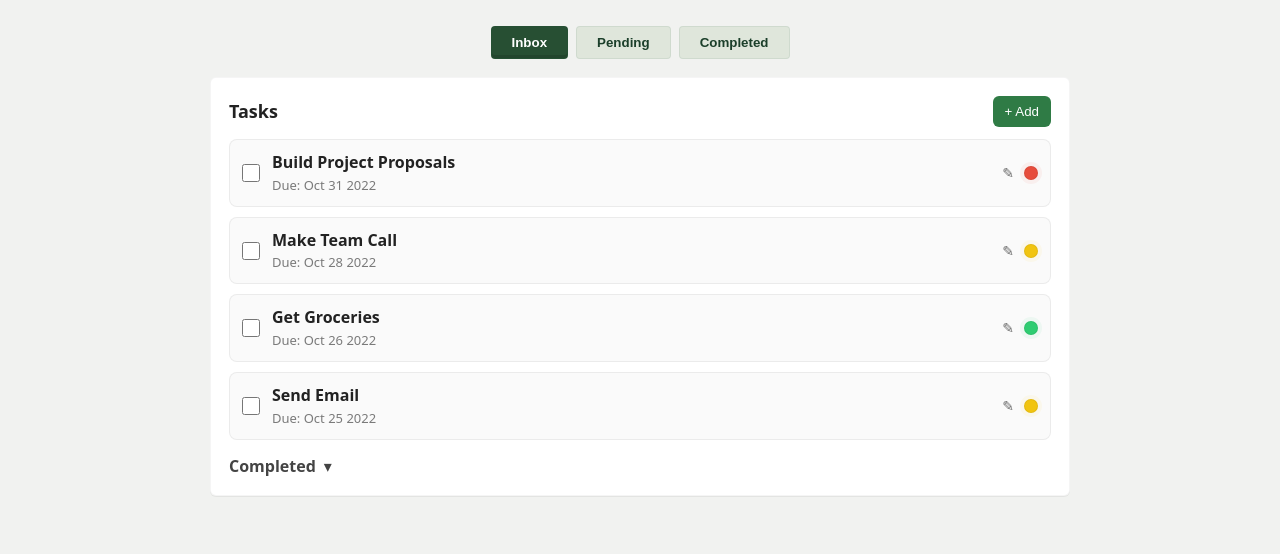
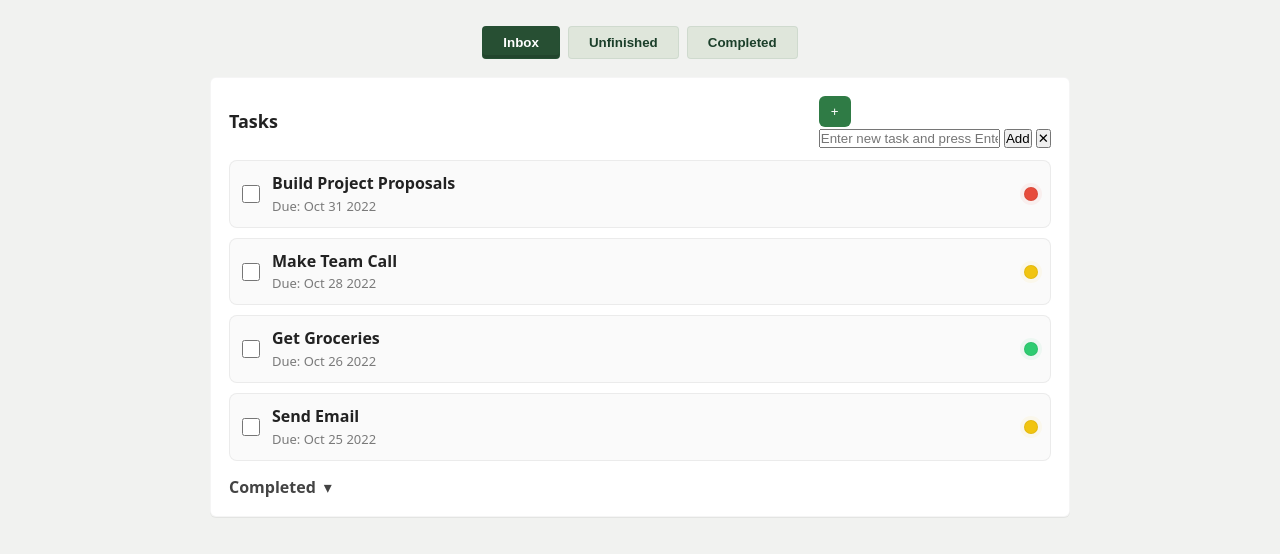
Before and after one commit to HackYourFutureProjects/c55-core-project-group-2, a website: page src/index.html in a window 1280 px wide. Shown: the part 122-676 px from the top of the page. Drawn offline with Linux system fonts and the light colour scheme.

Commit message:
Created task entry bar prompt

```diff
--- a/src/index.html
+++ b/src/index.html
@@ -16,14 +16,40 @@
     <main class="container">
       <nav class="filters" aria-label="task filters">
         <button class="filter active">Inbox</button>
-        <button class="filter">Pending</button>
+        <button class="filter">Unfinished</button>
         <button class="filter">Completed</button>
       </nav>
 
       <section class="tasks-area">
         <div class="tasks-header">
           <h2>Tasks</h2>
-          <button class="add-btn">+ Add</button>
+
+          <!-- add area: button and hidden input form -->
+          <div class="add-area">
+            <button id="add-toggle" class="add-btn" aria-expanded="false">
+              +
+            </button>
+
+            <form id="add-form" class="add-form" aria-hidden="true">
+              <input
+                id="new-task-input"
+                class="new-task"
+                type="text"
+                placeholder="Enter new task and press Enter"
+                autocomplete="off"
+                required
+              />
+              <button type="submit" class="add-submit">Add</button>
+              <button
+                type="button"
+                id="add-cancel"
+                class="add-cancel"
+                aria-label="Cancel"
+              >
+                ✕
+              </button>
+            </form>
+          </div>
         </div>
 
         <ul class="task-list">
@@ -36,7 +62,9 @@
               </div>
             </div>
             <div class="task-right">
-              <button class="icon edit" title="edit">✎</button>
+              <button class="icon edit" title="edit">
+                <i class="nf nf-fa-pen"></i>
+              </button>
               <span class="priority high" title="high priority"></span>
             </div>
           </li>
@@ -50,7 +78,9 @@
               </div>
             </div>
             <div class="task-right">
-              <button class="icon edit">✎</button>
+              <button class="icon edit">
+                <i class="nf nf-fa-pen"></i>
+              </button>
               <span class="priority medium"></span>
             </div>
           </li>
@@ -64,7 +94,9 @@
               </div>
             </div>
             <div class="task-right">
-              <button class="icon edit">✎</button>
+              <button class="icon edit">
+                <i class="nf nf-fa-pen"></i>
+              </button>
               <span class="priority low"></span>
             </div>
           </li>
@@ -78,7 +110,9 @@
               </div>
             </div>
             <div class="task-right">
-              <button class="icon edit">✎</button>
+              <button class="icon edit">
+                <i class="nf nf-fa-pen"></i>
+              </button>
               <span class="priority medium"></span>
             </div>
           </li>
@@ -91,4 +125,5 @@
       </section>
     </main>
   </body>
+  <script src="scripts.js"></script>
 </html>
```
